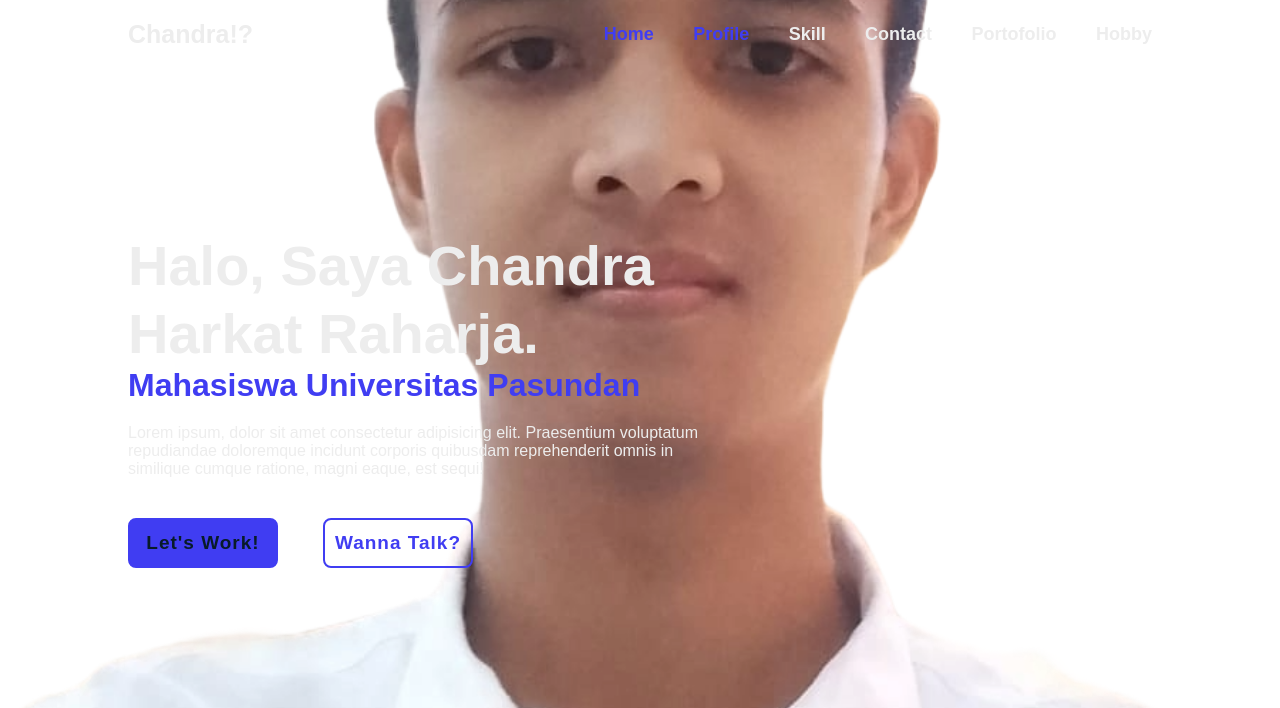
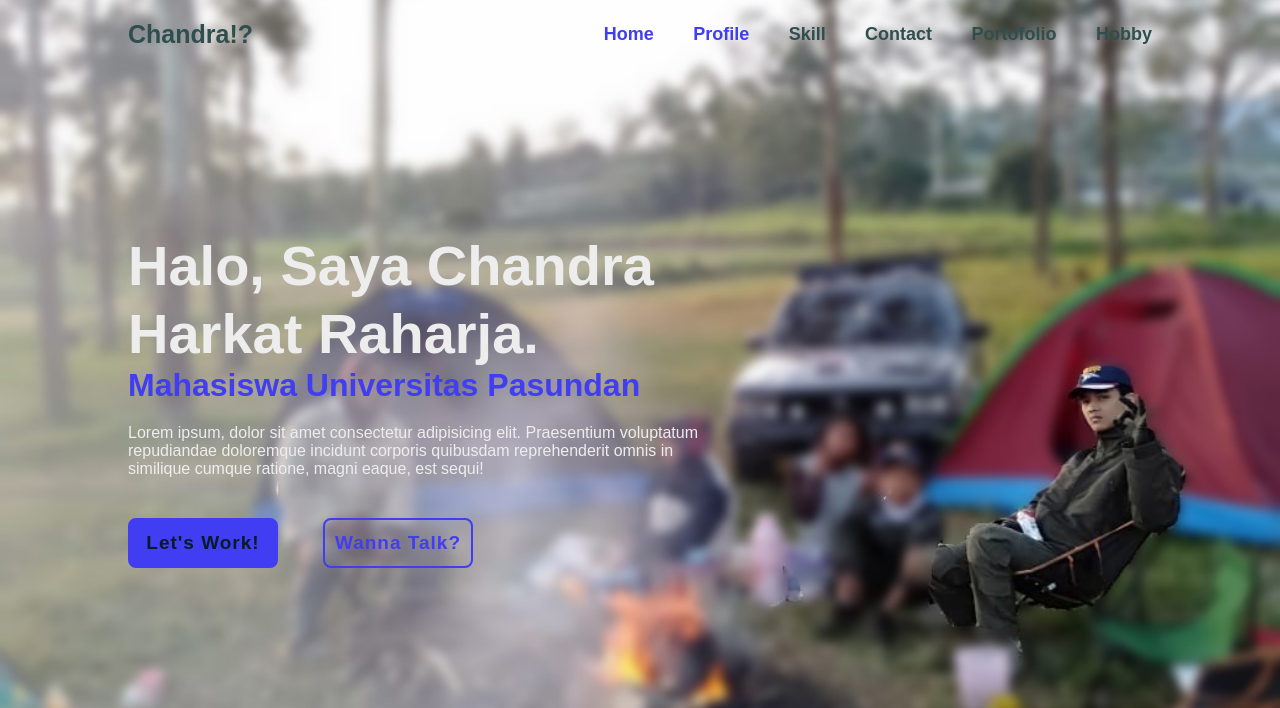
Before and after one commit to ComradeChandra/itw2023_project1_233040089, a plain HTML site: page index.html in a window 1280 px wide. Shown: the top 708 px of the page. Drawn offline with nearby package versions, Linux system fonts and the light colour scheme.

Commit message:
progress

```diff
--- a/css/index.css
+++ b/css/index.css
@@ -8,6 +8,8 @@
 body {
     color: #ededed;
 }
+
+/*nama aku*/
 
 .header {
     position: fixed;
@@ -22,17 +24,33 @@ body {
     z-index: 100;
 }
 
+/*logo nama*/
+
 .logo {
+    position: relative;
     font-size: 25px;
-    color: #ededed;
+    color: darkslategray;
     text-decoration: none;
     font-weight: 800;
+}
+
+
+.logo::before {
+    content: '';
+    position: absolute;
+    top: 0;
+    right: 0;
+    width: 100%;
+    height: 100%;
+    background: white;
+    animation: showRight 1s ease forwards;
+    animation-delay: .4s;
 }
 
 .navbar a {
     font-size: 18px;
     text-decoration: none;
-    color: #ededed;
+    color: darkslategray;
     font-weight: 600;
     margin-left: 35px;
     transition: 2s;
@@ -46,9 +64,9 @@ body {
 
 .home {
     height: 100vh;
-    background: url(/img/hero.png) no-repeat;
+    background: url('../img/heroreal.jpg') no-repeat;
     background-size: cover;
-    background-position: right;
+    background-position: center;
     display: flex;
     align-items: center;
     padding: 0 10%;
@@ -64,6 +82,18 @@ body {
     font-weight: 700;
     line-height: 1.2;
 
+}
+
+.home-content h1::before {
+    content: '';
+    position: absolute;
+    top: 0;
+    right: 0;
+    width: 100%;
+    height: 100%;
+    background: white;
+    animation: showRight 1s ease forwards;
+    animation-delay: 1s;
 }
 
 .home-content h3 {
@@ -196,3 +226,10 @@ body {
     width: 100%;
 
 }
+
+/* KEYFRAMES ANIMATION*/
+@keyframes showRight {
+    100% {
+        width: 0;
+    }
+}
--- a/index.html
+++ b/index.html
@@ -9,16 +9,18 @@
     <link href='https://unpkg.com/boxicons@2.1.4/css/boxicons.min.css' rel='stylesheet'>
 </head>
 
+<!-- main page start-->
+
 <header class="header">
     <a href="" class="logo">Chandra!?</a>
 
     <nav class="navbar">
         <a href="#" class="active">Home</a>
-        <a href="#" class="active">Profile</a>
-        <a href="#">Skill</a>
-        <a href="#">Contact</a>
-        <a href="#">Portofolio</a>
-        <a href="#">Hobby</a>
+        <a href="#Profile" class="active">Profile</a>
+        <a href="#Skill">Skill</a>
+        <a href="#Contact">Contact</a>
+        <a href="#Portofolio">Portofolio</a>
+        <a href="#Hobby">Hobby</a>
     </nav>
 </header>
 <section class="home">
@@ -39,8 +41,16 @@
         <a href="#"><i class='bx bxl-facebook'></i></a>
         <a href="#"><i class='bx bxl-twitter'></i></a>
         <a href="#"><i class='bx bxl-linkedin'></i></a>
+
+        <span class="home-imgHover"></span>
     </div>
 </section>
+
+<!--main section end-->
+
+<!--Profile Section start-->
+
+<!--Profile Section End-->
 
 <body>
 
```
Also changed, not shown: img/WhatsApp Image 2023-12-25 at 22.03.34_f6a9cd68.jpg (added), img/heroreal.jpg (added).
